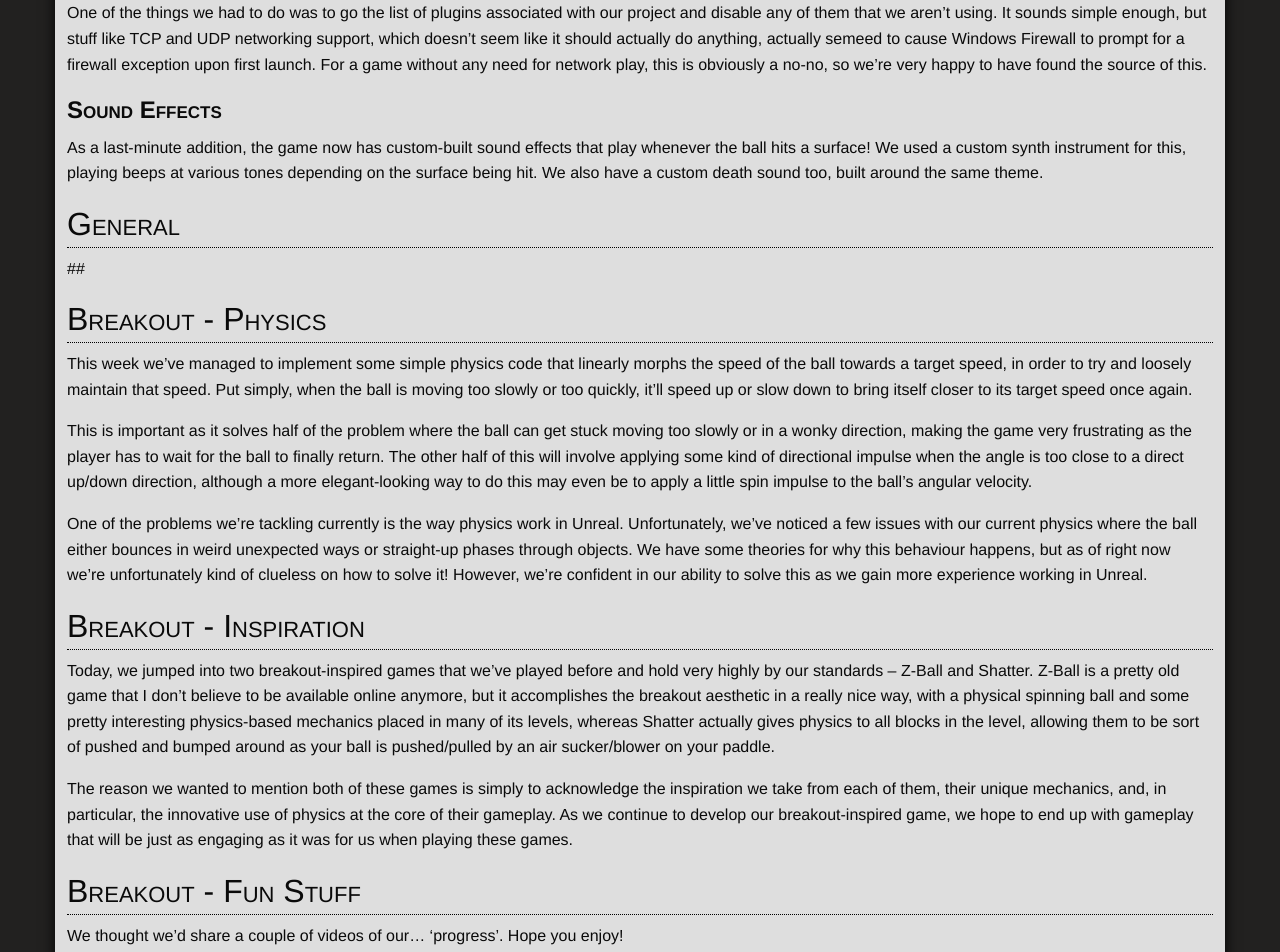
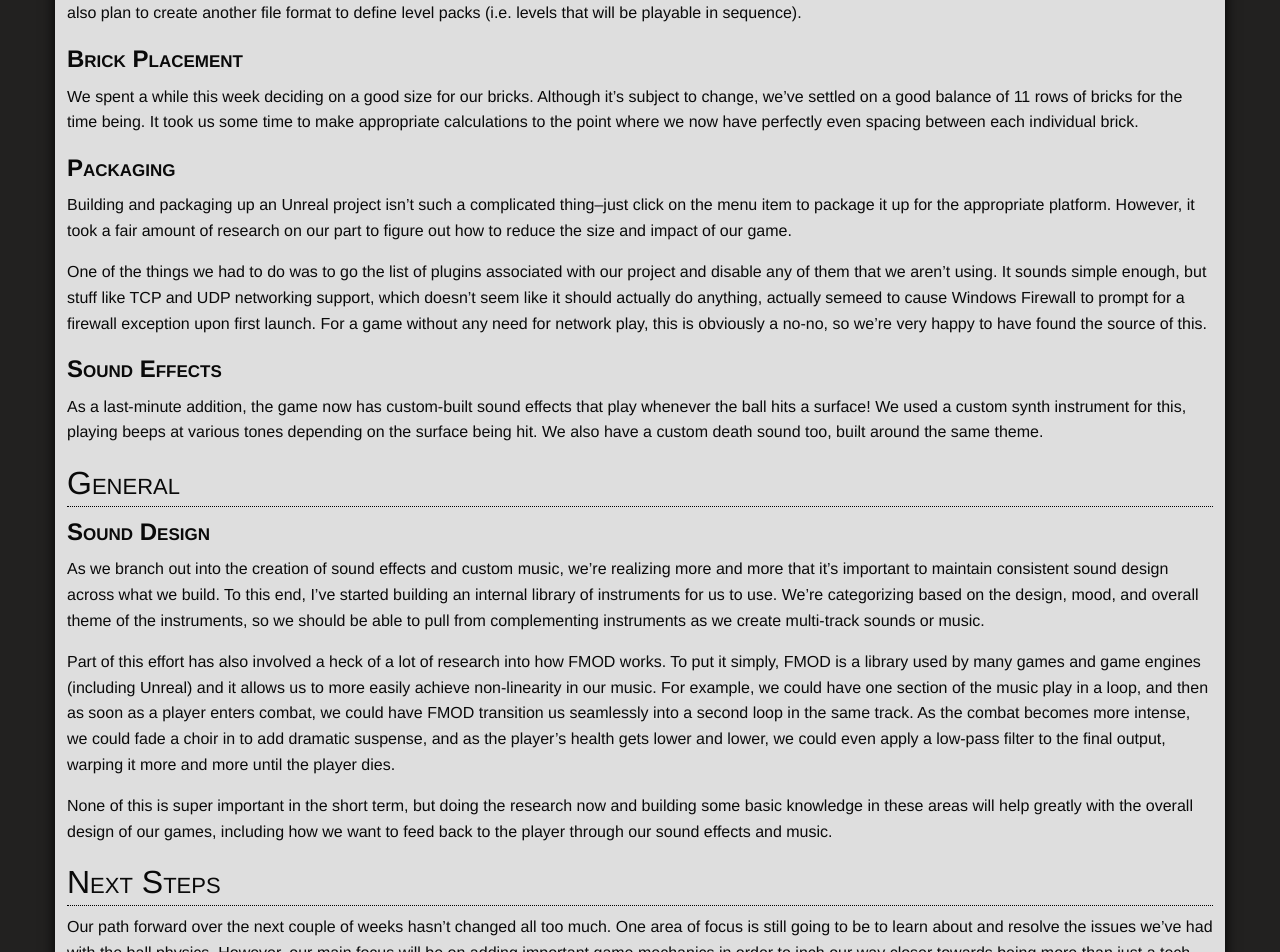
Before and after one commit to corporeality-space/web, a Jekyll site: the page built from _posts/2020-05-26-01-Week-45.md, in a window 1280 px wide and 1400 px high, scrolled down 1126 px. Shown: the top 952 px of the window. Built offline with Jekyll 4.4.1, drawn with Linux system fonts in a browser that asks for light colours; nearby versions of some CDN libraries; some web fonts are replaced; our own code applies the rules of GitHub Pages for plain Markdown files; library files that are not in the unit come from our copies; some of the changed text lies outside the part shown.

Commit message:
Update 2020-05-26-01-Week-45.md

```diff
--- a/_posts/2020-05-26-01-Week-45.md
+++ b/_posts/2020-05-26-01-Week-45.md
@@ -7,7 +7,7 @@
 
 Welcome back to another Corporeality developer update! This week, we've made a fair amount of progress in Unreal Engine and we're delighted to share a little something with you.
 
-# Since last time
+# Since Last Time
 
 First things first, we're going to try writing a little section like this in each of our developer updates from now on. It should make it easier to digest if you're only interested in an outline of what we've done since last time.
 
@@ -25,6 +25,18 @@
 * Learned how to create non-linear music with FMOD
 
 # Breakout
+
+## Release v0.0.1
+
+This week, we're very happy to announce our first public release of our breakout game!
+
+Download: https://example.com
+
+Controls:
+
+* Move the mouse up and down to control the paddle
+* Left-click to launch the ball
+* Press R to spawn a new ball, but be careful
 
 ## Level Parser
 
@@ -48,48 +60,18 @@
 
 # General
 
-##
+## Sound Design
 
+As we branch out into the creation of sound effects and custom music, we're realizing more and more that it's important to maintain consistent sound design across what we build. To this end, I've started building an internal library of instruments for us to use. We're categorizing based on the design, mood, and overall theme of the instruments, so we should be able to pull from complementing instruments as we create multi-track sounds or music.
 
+Part of this effort has also involved a heck of a lot of research into how FMOD works. To put it simply, FMOD is a library used by many games and game engines (including Unreal) and it allows us to more easily achieve non-linearity in our music. For example, we could have one section of the music play in a loop, and then as soon as a player enters combat, we could have FMOD transition us seamlessly into a second loop in the same track. As the combat becomes more intense, we could fade a choir in to add dramatic suspense, and as the player's health gets lower and lower, we could even apply a low-pass filter to the final output, warping it more and more until the player dies.
 
-
-
-# Breakout - Physics
-
-This week we've managed to implement some simple physics code that linearly morphs the speed of the ball towards a target speed, in order to try and loosely maintain that speed. Put simply, when the ball is moving too slowly or too quickly, it'll speed up or slow down to bring itself closer to its target speed once again.
-
-This is important as it solves half of the problem where the ball can get stuck moving too slowly or in a wonky direction, making the game very frustrating as the player has to wait for the ball to finally return. The other half of this will involve applying some kind of directional impulse when the angle is too close to a direct up/down direction, although a more elegant-looking way to do this may even be to apply a little spin impulse to the ball's angular velocity.
-
-One of the problems we're tackling currently is the way physics work in Unreal. Unfortunately, we've noticed a few issues with our current physics where the ball either bounces in weird unexpected ways or straight-up phases through objects. We have some theories for why this behaviour happens, but as of right now we're unfortunately kind of clueless on how to solve it! However, we're confident in our ability to solve this as we gain more experience working in Unreal.
-
-# Breakout - Inspiration
-
-Today, we jumped into two breakout-inspired games that we've played before and hold very highly by our standards -- Z-Ball and Shatter. Z-Ball is a pretty old game that I don't believe to be available online anymore, but it accomplishes the breakout aesthetic in a really nice way, with a physical spinning ball and some pretty interesting physics-based mechanics placed in many of its levels, whereas Shatter actually gives physics to all blocks in the level, allowing them to be sort of pushed and bumped around as your ball is pushed/pulled by an air sucker/blower on your paddle.
-
-The reason we wanted to mention both of these games is simply to acknowledge the inspiration we take from each of them, their unique mechanics, and, in particular, the innovative use of physics at the core of their gameplay. As we continue to develop our breakout-inspired game, we hope to end up with gameplay that will be just as engaging as it was for us when playing these games.
-
-# Breakout - Fun Stuff
-
-We thought we'd share a couple of videos of our... 'progress'. Hope you enjoy!
-
-<div class="responsive-embed widescreen">
-	<iframe width="960" height="540" src="https://www.youtube.com/embed/YSyNM4Jhdxo" frameborder="0" allowfullscreen></iframe>
-</div>
-
-<div class="responsive-embed widescreen">
-	<iframe width="960" height="540" src="https://www.youtube.com/embed/V4SNJ_qZWcM" frameborder="0" allowfullscreen></iframe>
-</div>
-
-# Unreal vs Polar
-
-On our journey towards learning Unreal, we've come to realize that we made the right choice in porting our existing codebase over to it. Although Polar is a feat of engineering that I would love to continue to flesh out later down the line, we have to face the reality. It's simply not ready for prime time yet. Unreal is a fully developed game engine with countless ways of doing many different tasks, as well as a visual flow programming language (Blueprints) that I've loved using and has made me want to add something similar to Polar in the far future.
-
-A day may come in the future when Polar is ready for its first big game project, but, for now, Unreal is simply a better choice if we really want to create our game.
+None of this is super important in the short term, but doing the research now and building some basic knowledge in these areas will help greatly with the overall design of our games, including how we want to feed back to the player through our sound effects and music.
 
 # Next Steps
 
-Our path forward over the next few weeks will be to learn more about how physics work in Unreal, and try to resolve the issues we've been seeing with them. We'd also love to start making decisions on how we want to do the levels in the game, as currently we just have a hardcoded default level that doesn't even reset once you beat it. What kind of a level is that?!
+Our path forward over the next couple of weeks hasn't changed all too much. One area of focus is still going to be to learn about and resolve the issues we've had with the ball physics. However, our main focus will be on adding important game mechanics in order to inch our way closer towards being more than just a tech demo--an actual game.
 
-Thank you for sticking with us on our journey, as always, and, until next time, Äddi!
+Until next time, we hope you enjoy playing around with v0.0.1 of our breakout game. Thank you for sticking with us, and, as always, hamba kahle!
 
 ###### {{ page.author }}, Lead Programmer
```
